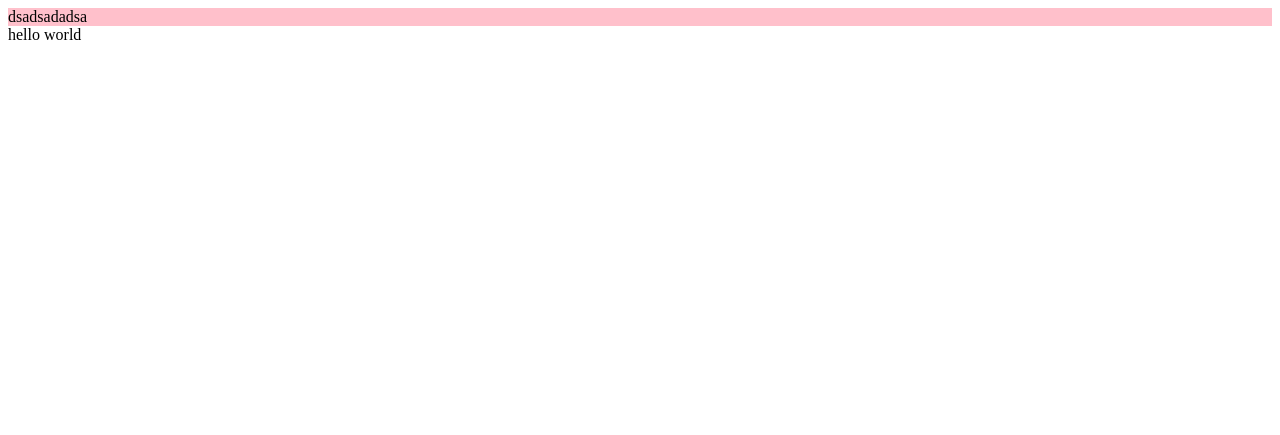
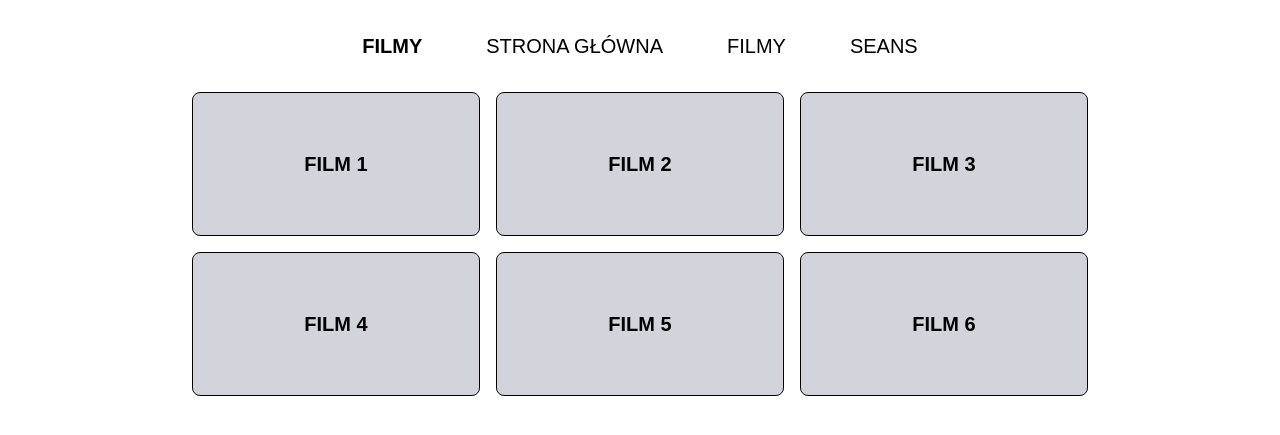
Before and after one commit to 3PointCode/Cinema-DB, a Django app: page /kino/filmy in a window 1280 px wide. Shown: the top 435 px of the page. Run offline with Django 5.2, Linux system fonts and the light colour scheme; data that the repository does not hold is empty; some libraries are stand-ins or nearby versions.

Commit message:
strona filmy wstepnie

```diff
--- a/kino/kino/static/kino/filmy.css
+++ b/kino/kino/static/kino/filmy.css
@@ -1,3 +1,74 @@
-#cos{
-    background-color: pink;
+/* styles.css */
+body {
+    margin: 0;
+    font-family: Arial, sans-serif;
+    background-color: #f8f8f8;
 }
+
+header {
+    background-color: #fff;
+    padding: 15px 20px;
+    border-bottom: 1px solid #ccc;
+}
+
+nav {
+    display: flex;
+    gap: 20px;
+    justify-content: flex-start;
+    align-items: center;
+}
+
+nav a {
+    text-decoration: none;
+    color: black;
+    font-weight: bold;
+    padding: 5px 10px;
+}
+
+nav a.active {
+    text-decoration: underline;
+}
+
+main {
+    padding: 20px;
+    display: flex;
+    justify-content: center;
+    align-items: center;
+}
+
+.film-grid {
+    display: grid;
+    grid-template-columns: repeat(3, 1fr);
+    gap: 20px;
+    width: 100%;
+    max-width: 600px;
+}
+
+.film-grid button {
+    background-color: #d3d3d3;
+    border: 2px solid #ccc;
+    border-radius: 10px;
+    padding: 20px;
+    font-size: 18px;
+    font-weight: bold;
+    text-align: center;
+    cursor: pointer;
+    transition: all 0.2s ease;
+}
+
+.film-grid button:hover {
+    background-color: #bbb;
+}
+
+body::-webkit-scrollbar {
+    width: 8px;
+}
+
+body::-webkit-scrollbar-thumb {
+    background-color: #888;
+    border-radius: 4px;
+}
+
+body::-webkit-scrollbar-thumb:hover {
+    background-color: #555;
+}
--- a/kino/kino/templates/filmy.html
+++ b/kino/kino/templates/filmy.html
@@ -1,17 +1,74 @@
 {% load static %}
 <!DOCTYPE html>
+<html>
+<head>
+    <title>Film Page</title>
+    <script src="https://cdn.tailwindcss.com"></script>
+    <style>
+        body {
+            font-family: 'Arial', sans-serif;
+        }
+    </style>
+</head>
+<body class="bg-white text-black">
+    <div class="flex justify-center items-center py-8">
+        <nav class="flex space-x-16">
+            <a href="#" class="text-xl font-bold">FILMY</a>
+            <a href="#" class="text-xl">STRONA GŁÓWNA</a>
+            <a href="#" class="text-xl">FILMY</a>
+            <a href="#" class="text-xl">SEANS</a>
+        </nav>
+    </div>
+    <div class="max-w-4xl mx-auto grid grid-cols-3 gap-4">
+        <div class="bg-gray-300 rounded-lg border border-black h-36 flex items-center justify-center">
+            <span class="text-xl font-bold">FILM 1</span>
+        </div>
+        <div class="bg-gray-300 rounded-lg border border-black h-36 flex items-center justify-center">
+            <span class="text-xl font-bold">FILM 2</span>
+        </div>
+        <div class="bg-gray-300 rounded-lg border border-black h-36 flex items-center justify-center">
+            <span class="text-xl font-bold">FILM 3</span>
+        </div>
+        <div class="bg-gray-300 rounded-lg border border-black h-36 flex items-center justify-center">
+            <span class="text-xl font-bold">FILM 4</span>
+        </div>
+        <div class="bg-gray-300 rounded-lg border border-black h-36 flex items-center justify-center">
+            <span class="text-xl font-bold">FILM 5</span>
+        </div>
+        <div class="bg-gray-300 rounded-lg border border-black h-36 flex items-center justify-center">
+            <span class="text-xl font-bold">FILM 6</span>
+        </div>
+    </div>
+</body>
+</html>
+
+<!--
 <html lang="en">
 <head>
     <meta charset="UTF-8">
     <meta name="viewport" content="width=device-width, initial-scale=1.0">
-    <title>Document</title>
-    <link rel="stylesheet" href="{% static 'kino/filmy.css' %}">
+    <title>Film Page</title>
+    <link rel="stylesheet" href="styles.css">
 </head>
 <body>
-    <div id="cos">dsadsadadsa</div>
-    {{ message }}
-    {% for film in filmy %}
-        {{ film.miejsce }}
-    {% endfor %}
+    <header>
+        <nav>
+            <a href="#" class="active">FILMY</a>
+            <a href="#">STRONA GŁÓWNA</a>
+            <a href="#">FILMY</a>
+            <a href="#">SEANS</a>
+        </nav>
+    </header>
+    <main>
+        <div class="film-grid">
+            <button>FILM 1</button>
+            <button>FILM 2</button>
+            <button>FILM 3</button>
+            <button>FILM 4</button>
+            <button>FILM 5</button>
+            <button>FILM 6</button>
+        </div>
+    </main>
 </body>
 </html>
+-->
--- a/kino/mysite/settings.py
+++ b/kino/mysite/settings.py
@@ -85,7 +85,7 @@ WSGI_APPLICATION = 'mysite.wsgi.application'
 DATABASES = {
     'default':{
         "ENGINE": "django.db.backends.mysql",
-        "NAME": "kino50tysindex",
+        "NAME": "kino",
         "USER": "root",
         "PASSWORD": "",
         "HOST": "127.0.0.1",
```
